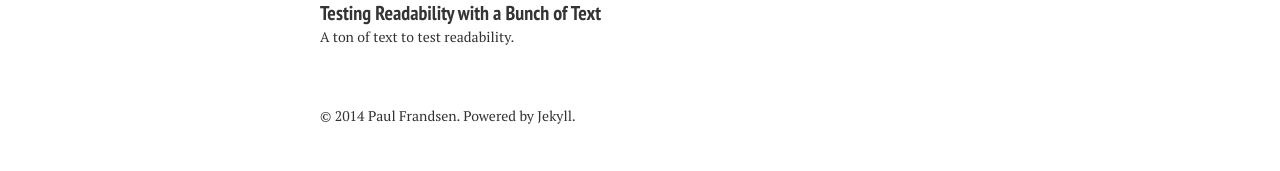
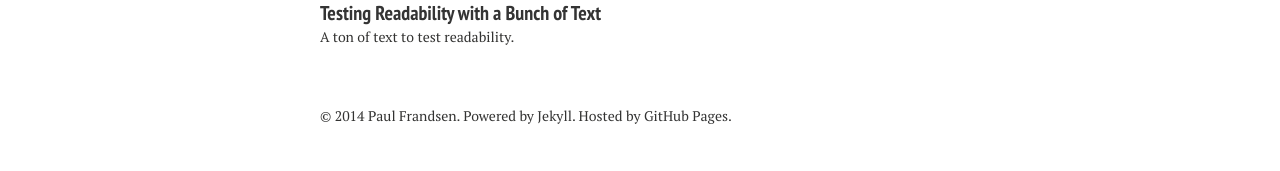
Before and after one commit to pbfrandsen/pbfrandsen.github.io, a Jekyll site: the page built from index.md, in a window 1280 px wide. Shown: the part 1373-1544 px from the top of the page. Built offline with Jekyll 4.4.1, drawn with Linux system fonts in a browser that asks for light colours; nearby versions of some CDN libraries.

Commit message:
updated footer added black and white images

```diff
--- a/_includes/_footer.html
+++ b/_includes/_footer.html
@@ -1 +1 @@
-<span>&copy; {{ site.time | date: '%Y' }} {{ site.owner.name }}. Powered by <a href="http://jekyllrb.com">Jekyll.</span>
+<span>&copy; {{ site.time | date: '%Y' }} {{ site.owner.name }}. Powered by <a href="http://jekyllrb.com">Jekyll</a>. Hosted by <a href="http://pages.github.com">GitHub Pages</a>.</span>
```
Also changed, not shown: index.md (+1 -1 lines), images/gimmelwald_b_w.JPG (added), images/pbf_b_w.jpg (added), 14 other files.
